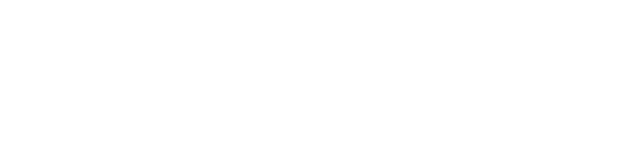
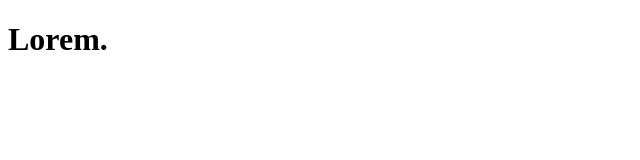
Before and after one commit to gagikpogosyan/SSH, a plain HTML site: page index.html in a window 1280 px wide. Shown: the whole page, without its empty margins (0-640 px from the left). Drawn offline with Linux system fonts and the light colour scheme.

Commit message:
create headline in index.html

```diff
--- a/index.html
+++ b/index.html
@@ -7,6 +7,6 @@
     <title>GIT</title>
 </head>
 <body>
-
+    <h1>Lorem.</h1>
 </body>
 </html>
```
